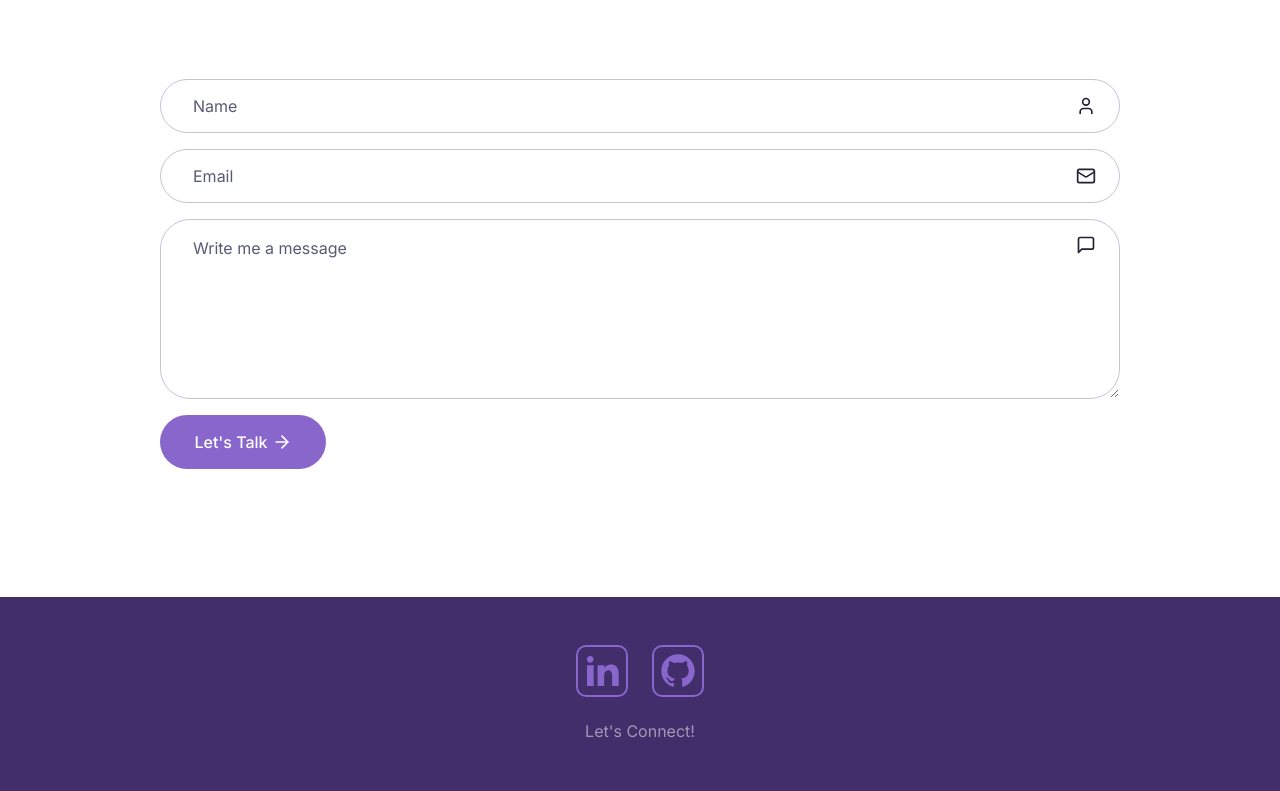
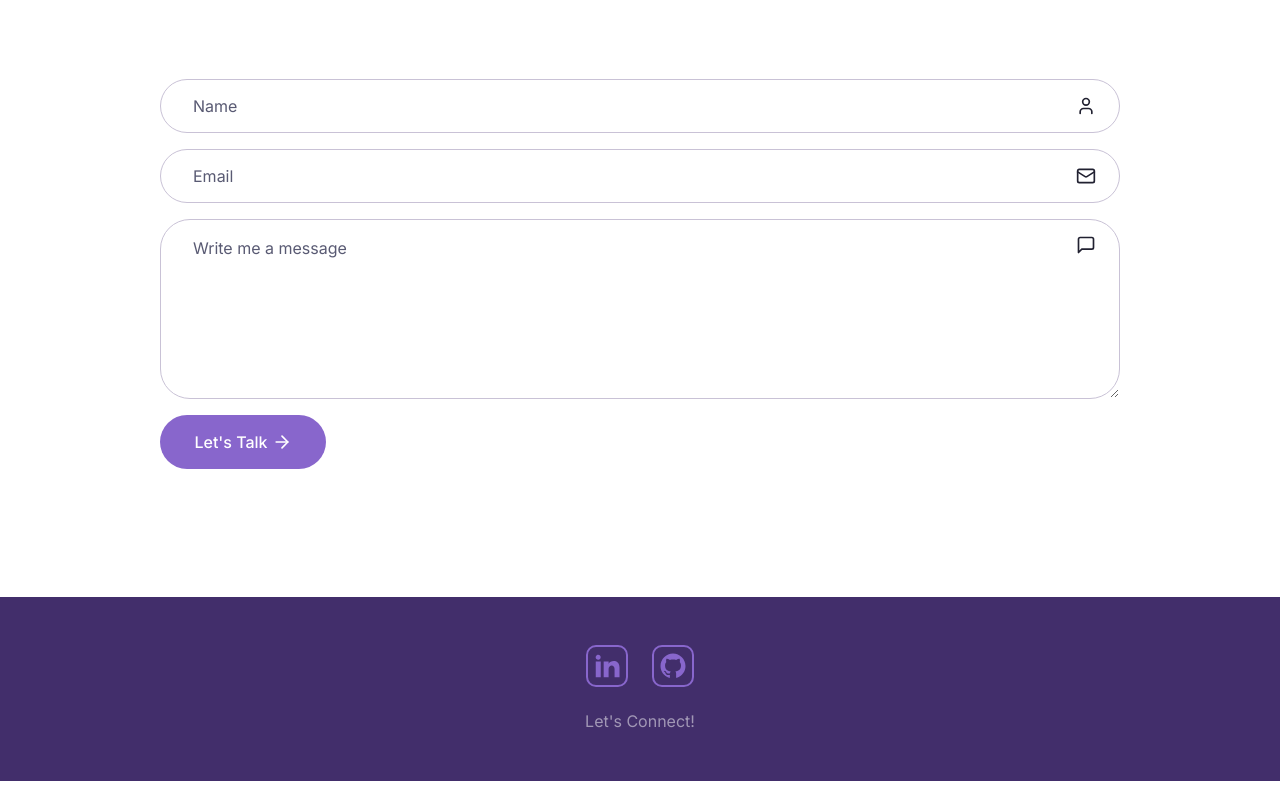
Before and after one commit to Tcheung787/Portfolio-TC, a Next.js app: page /contact in a window 1280 px wide. Shown: the part 428-1219 px from the top of the page. Built offline with nearby package versions, Linux system fonts and the light colour scheme.

Commit message:
made socials smaller

```diff
--- a/components/Hero.jsx
+++ b/components/Hero.jsx
@@ -25,7 +25,7 @@
             Hi, I'm Tiffany! I'm a student at the University of Virginia pursuing a dual major in computer science and cognitive neuroscience, along with a minor in engineering business. I thrive at the intersection of technology, aesthetics, and business strategy, driven by my passion for enhancing and designing technology for the human experience.
             </p>
             {/* buttons */}
-            <div className='flex flex-col gap-y-3 md:flex-row gap-x-3 mx-auto xl:mx-0 mb-10'>
+            <div className='flex flex-col gap-y-3 md:flex-row gap-x-3 mx-auto xl:mx-0 mb-8'>
               <Link href='/contact'>
                 <Button className='gap-x-2'>
                   Contact me
--- a/components/Socials.jsx
+++ b/components/Socials.jsx
@@ -29,7 +29,7 @@
             <div
               className={`${iconsStyles}`}
               style={{
-                fontSize: '40px',
+                fontSize: '30px',
                 border: '2px solid #8866cc', // Add border color
                 borderRadius: '10px', // Rounded corners
                 padding: '4px', // Space inside the border
```
